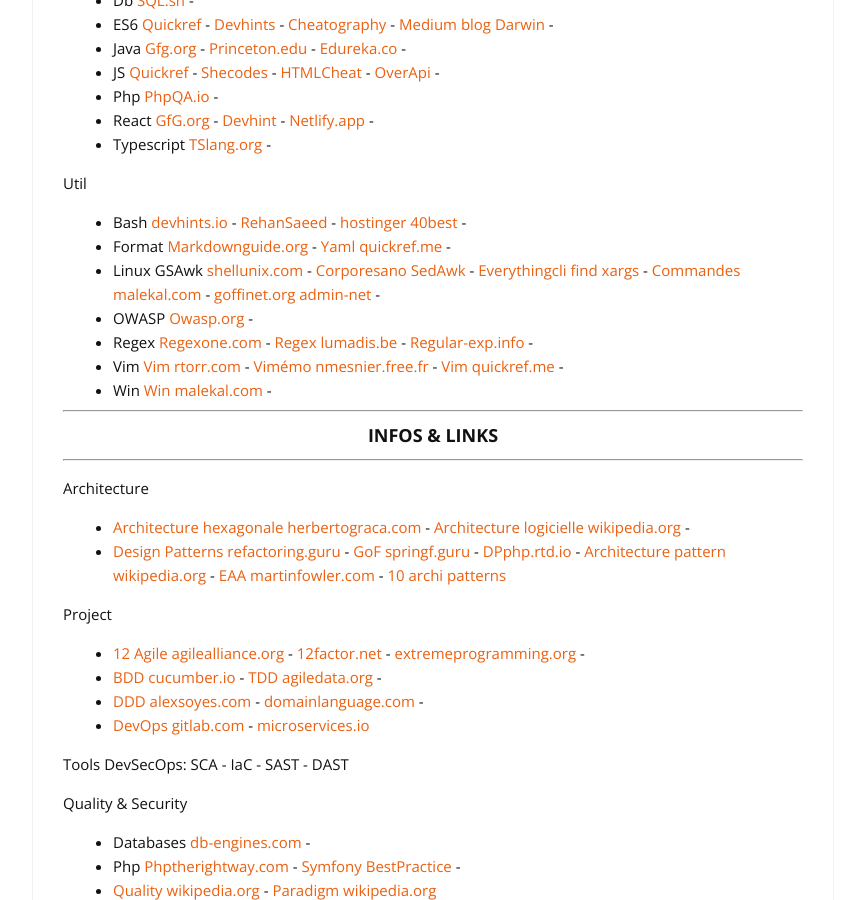
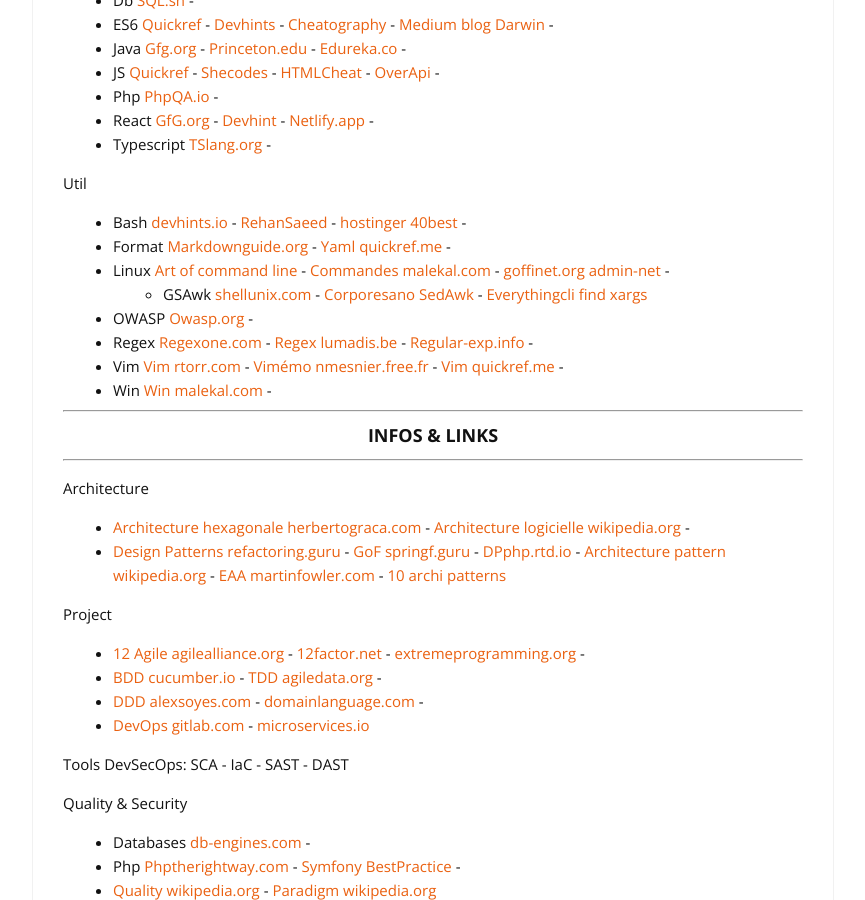
Before and after one commit to cylmat/cylmat.github.io, a Jekyll site: the page built from _pages/USEFUL.md, in a window 1280 px wide and 900 px high, scrolled down 2168 px. Shown: the whole window, without its empty margins (207-1072 px from the left). Built offline with Jekyll 4.4.1, drawn with Linux system fonts in a browser that asks for light colours; nearby versions of some CDN libraries.

Commit message:
Update USEFUL.md

```diff
--- a/_pages/USEFUL.md
+++ b/_pages/USEFUL.md
@@ -100,7 +100,8 @@
 Util
 - Bash [devhints.io](https://devhints.io/bash) - [RehanSaeed](https://github.com/RehanSaeed/Bash-Cheat-Sheet) - [hostinger 40best](https://www.hostinger.fr/tutoriels/commandes-linux) -
 - Format [Markdownguide.org](https://www.markdownguide.org/cheat-sheet) - [Yaml quickref.me](https://quickref.me/yaml.html) -
-- Linux GSAwk [shellunix.com](https://www.shellunix.com) - [Corporesano SedAwk](http://www.corporesano.org/doc-site/grepawksed.html) - [Everythingcli find xargs](https://www.everythingcli.org/find-exec-vs-find-xargs) - [Commandes malekal.com](https://www.malekal.com/liste-des-commandes-linux) - [goffinet.org admin-net](https://linux.goffinet.org/administration/configuration-du-reseau/outils-linux-reseau/) -
+- Linux [Art of command line](https://github.com/jlevy/the-art-of-command-line) - [Commandes malekal.com](https://www.malekal.com/liste-des-commandes-linux) - [goffinet.org admin-net](https://linux.goffinet.org/administration/configuration-du-reseau/outils-linux-reseau/) -
+  + GSAwk [shellunix.com](https://www.shellunix.com) - [Corporesano SedAwk](http://www.corporesano.org/doc-site/grepawksed.html) - [Everythingcli find xargs](https://www.everythingcli.org/find-exec-vs-find-xargs)
 - OWASP [Owasp.org](https://cheatsheetseries.owasp.org/Glossary.html) -
 - Regex [Regexone.com](https://regexone.com) - [Regex lumadis.be](https://lumadis.be/regex) - [Regular-exp.info](https://www.regular-expressions.info) -
 - Vim [Vim rtorr.com](https://vim.rtorr.com) - [Vimémo nmesnier.free.fr](http://nmesnier.free.fr/vim.html) - [Vim quickref.me](https://quickref.me/vim) -
```
